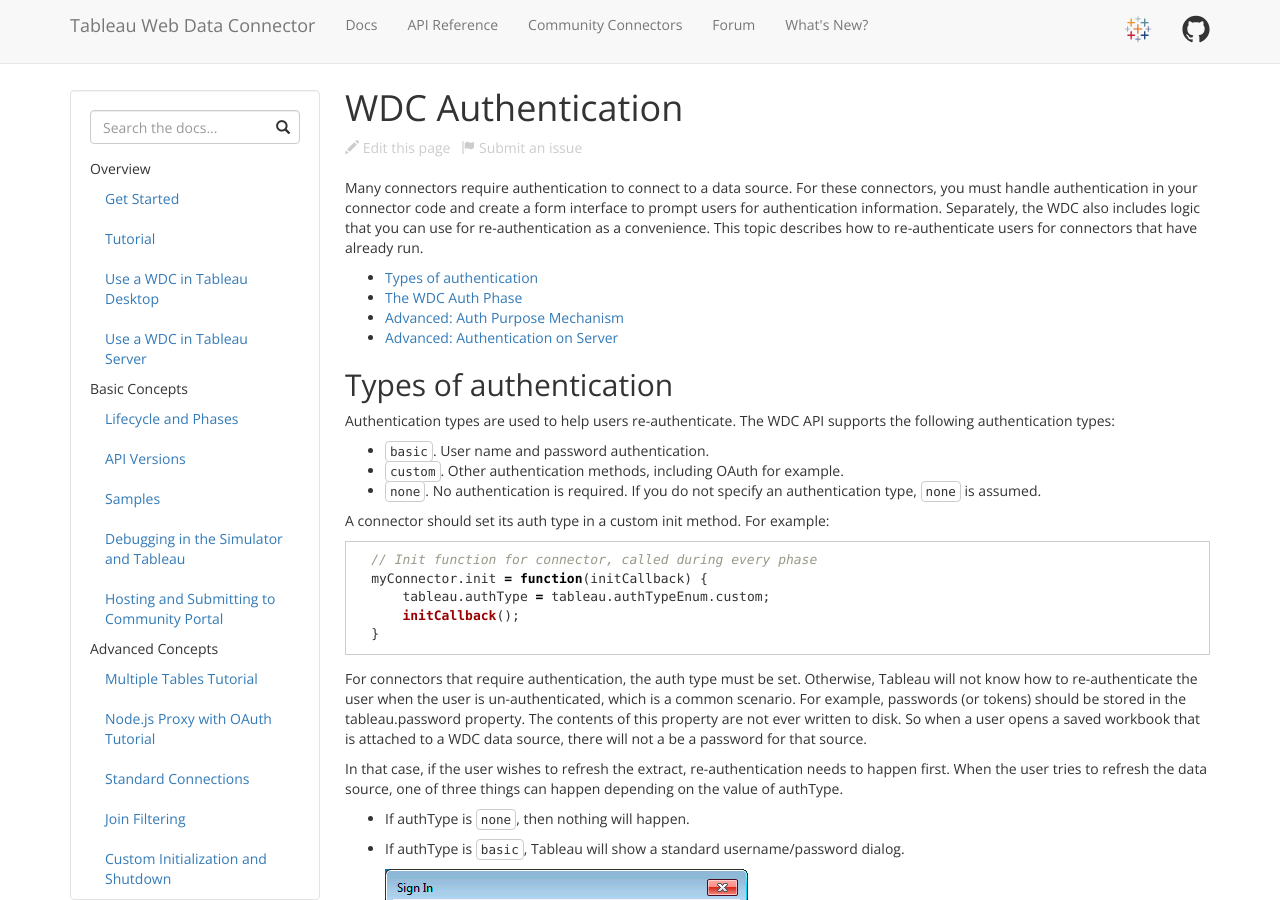
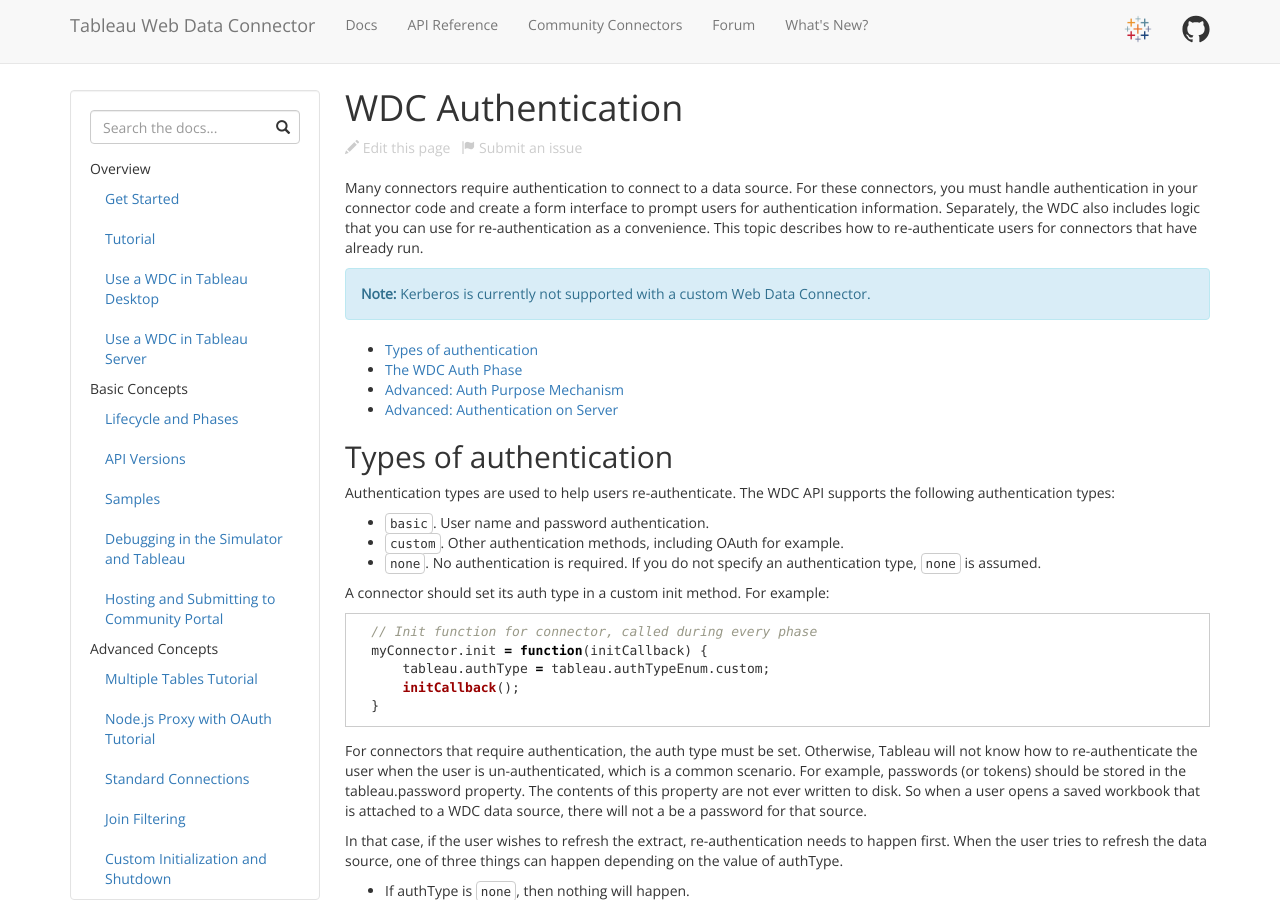
Before and after one commit to bigpeaches/webdataconnector, a Jekyll site: the page built from docs/wdc_authentication.md, in a window 1280 px wide and 900 px high. Built offline with Jekyll 4.4.1, drawn with Linux system fonts in a browser that asks for light colours; nearby versions of some CDN libraries.

Commit message:
Update wdc_authentication.md
Changes from PR #382.

```diff
--- a/docs/wdc_authentication.md
+++ b/docs/wdc_authentication.md
@@ -7,6 +7,10 @@ Many connectors require authentication to connect to a data source.
 For these connectors, you must handle authentication in your connector code and create a form interface to prompt users for authentication information.
 Separately, the WDC also includes logic that you can use for re-authentication as a convenience.
 This topic describes how to re-authenticate users for connectors that have already run.
+
+<div class="alert alert-info">
+    <b>Note:</b> Kerberos is currently not supported with a custom Web Data Connector.
+</div>
 
 * TOC
 {:toc}
```
